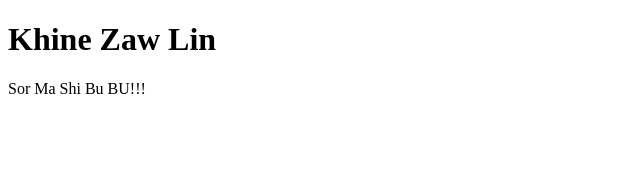
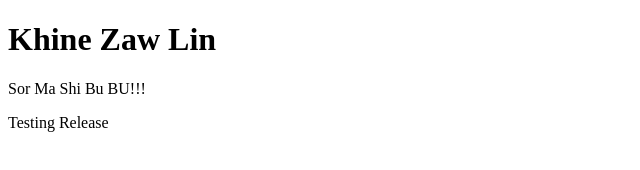
Before and after one commit to khine-zaw/kcake-git-test, a plain HTML site: page index.html in a window 1280 px wide. Shown: the whole page, without its empty margins (0-640 px from the left). Drawn offline with Linux system fonts and the light colour scheme.

Commit message:
version 1.0 complete

```diff
--- a/index.html
+++ b/index.html
@@ -9,5 +9,6 @@
 <body>
     <h1>Khine Zaw Lin</h1>
     <p>Sor Ma Shi Bu BU!!!</p>
+    <p>Testing Release</p>
 </body>
 </html>
```
